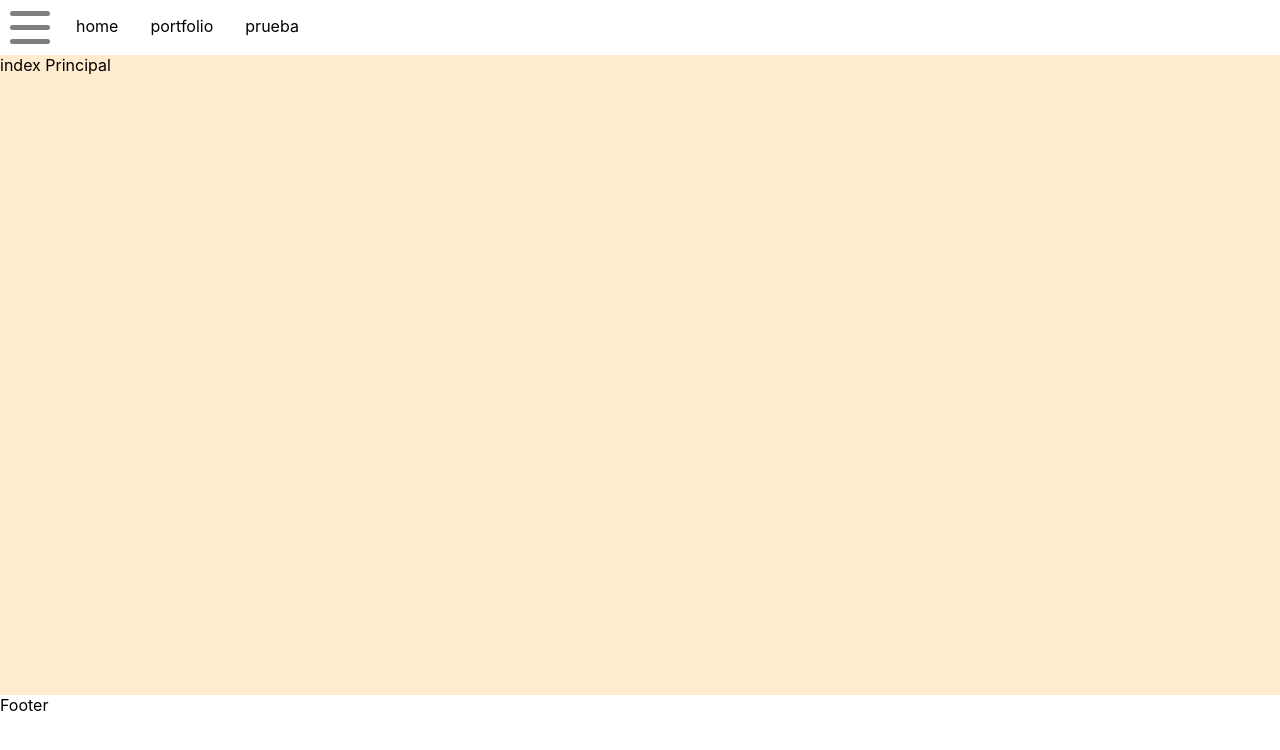
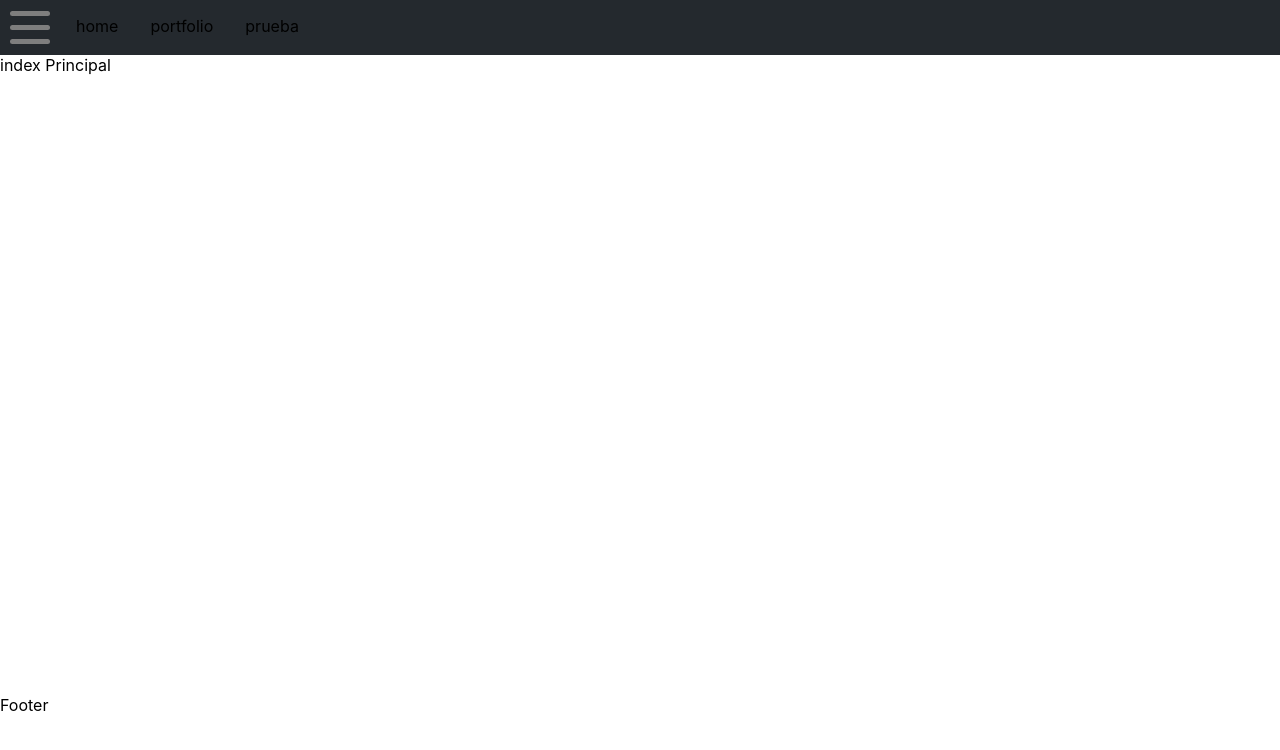
Before and after one commit to shompys/myweb, a Next.js app: page / in a window 1280 px wide. Shown: the top 750 px of the page. Built offline with nearby package versions, Linux system fonts and the light colour scheme.

Commit message:
cambio para ver el re-build de vercel

```diff
--- a/src/components/Layout/index.module.css
+++ b/src/components/Layout/index.module.css
@@ -1,4 +1,3 @@
 .main{
-    background-color: blanchedalmond;
     height: 80vh;
 }
--- a/src/components/Navigation/index.module.css
+++ b/src/components/Navigation/index.module.css
@@ -1,5 +1,6 @@
 .nav{
     display: flex;
+    background-color: var(--color-github);
 }
 .ul{
     margin: 0;
```
